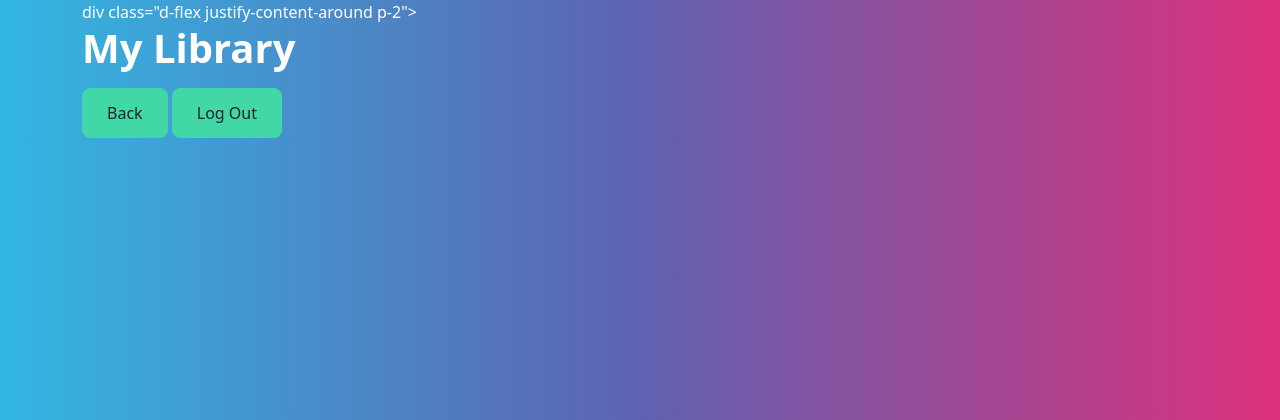
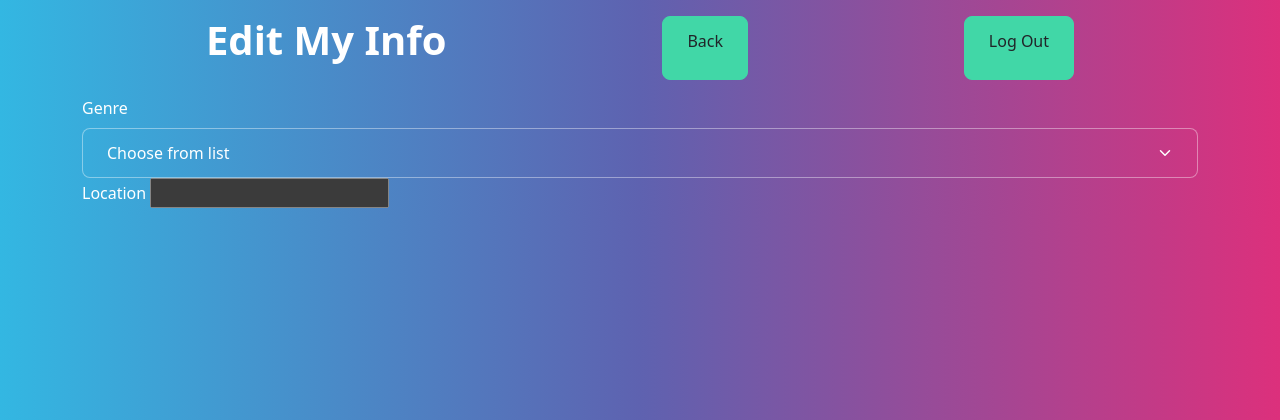
Before and after one commit to WillP90/Bookshelf_App, a Flask app: template flask_app/templates/edit_profile.html in a window 1280 px wide. Shown: the top 420 px of the page. Run offline with Flask 3, Linux system fonts and the light colour scheme; the template is opened without the code that fills it, so the values that code supplies are empty.

Commit message:
more code

```diff
--- a/flask_app/templates/edit_profile.html
+++ b/flask_app/templates/edit_profile.html
@@ -10,10 +10,31 @@
 </head>
 <body>
     <div class="container">
-        div class="d-flex justify-content-around p-2">
-            <h1 class="">My Library</h1>
+        <div class="d-flex justify-content-around m-2">
+            <h1 class="">Edit My Info</h1>
             <a href="/profile" class="btn btn-success text-dark">Back</a>
             <a href="/logout" class="btn btn-success text-dark">Log Out</a>
         </div>
+        <form action="/edit/profile/process" method="POST">
+            <input type="hidden" name="user_id" value = "{{user_id}}">
+            <div class="form-group">
+                <label for="genre" class="form-label">Genre</label>
+                <select name="genre" class="form-select">
+                    <option selected>Choose from list</option>
+                    <option value="Fiction">Fiction</option>
+                    <option value="None-Fiction">None-Fiction</option>
+                    <option value="Biography">Biography</option>
+                    <option value="Fantasy">Fantasy</option>
+                    <option value="Graphic Novel">Graphic Novel</option>
+                    <option value="Horror">Horror</option>
+                    <option value="Mystery">Mystery</option>
+                    <option value="Romance">Romance</option>
+                </select>
+            </div>
+            <div class="form-group">
+                <label for="location" class="form-label">Location</label>
+                <input type="text" name="location">
+            </div>
+        </form>
     </div>
 </body>
--- a/flask_app/templates/profile.html
+++ b/flask_app/templates/profile.html
@@ -10,7 +10,7 @@
 </head>
 <body>
     <div class="container">
-        <div class="d-flex justify-content-around p-2">
+        <div class="d-flex justify-content-between m-2">
             <h1 class="">My Library</h1>
             <a href="/logout" class="btn btn-success text-dark">Log Out</a>
         </div>
--- a/server.py
+++ b/server.py
@@ -1,6 +1,7 @@
 from flask_app import app
 from flask_app.controllers import controller_user
 from flask_app.controllers import controller_timer
+from flask_app.controllers import controller_profile
 
 if __name__=='__main__':
     app.run(debug=True)
```
